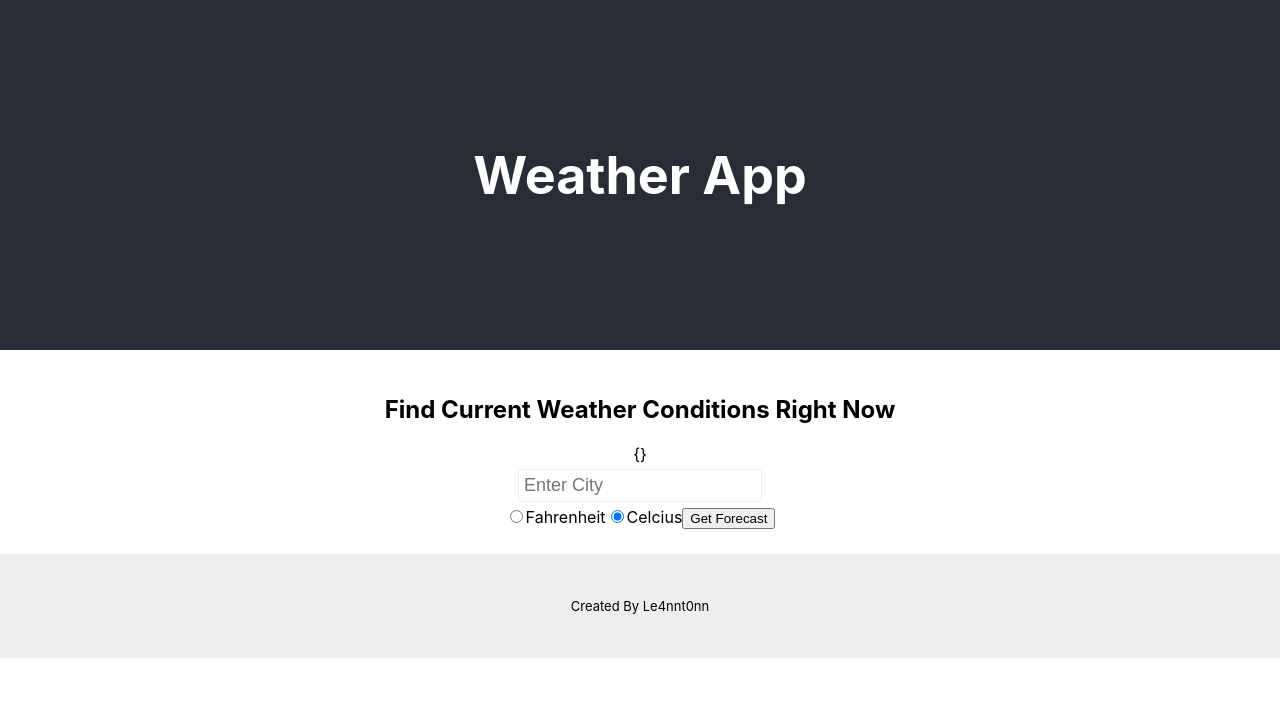
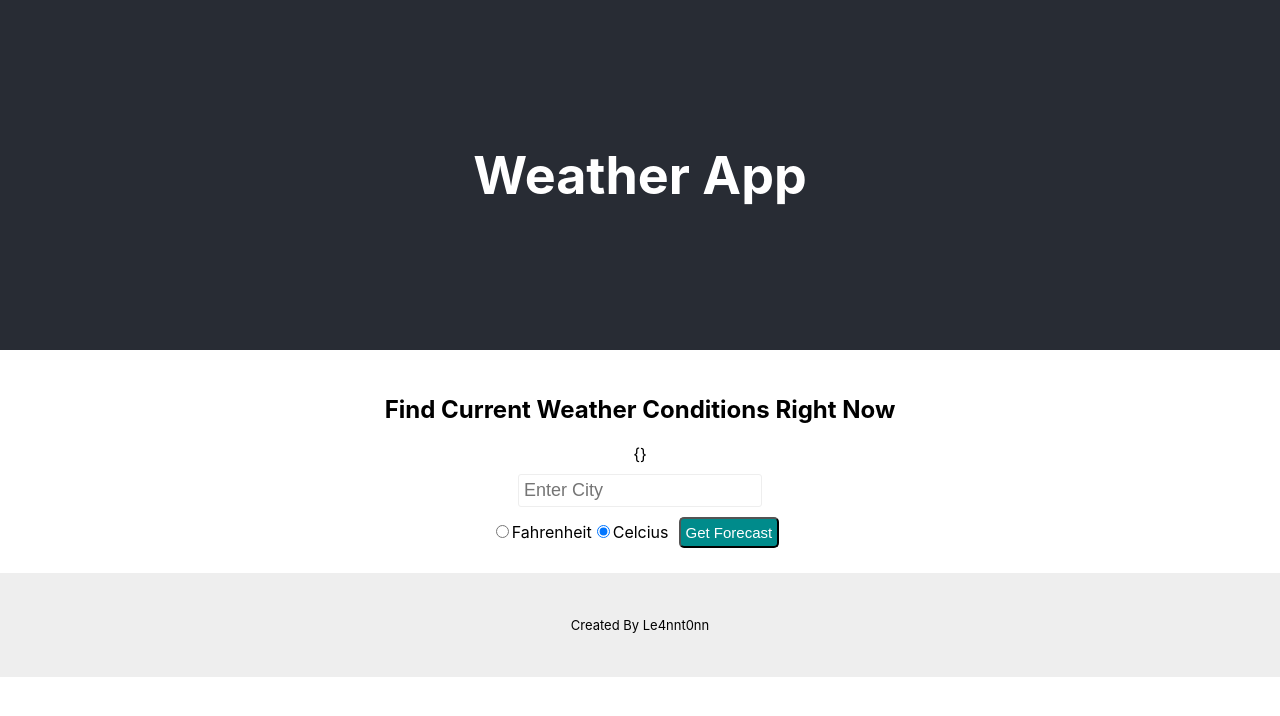
Before and after one commit to le4nnt0nn/Weather-App-React, a React (Create React App) app in the folder weather-app/: page / in a window 1280 px wide. Shown: the top 716 px of the page. Built offline with nearby package versions, Linux system fonts and the light colour scheme.

Commit message:
Forecast.module.css : added style to buttonInput

```diff
--- a/weather-app/src/components/Forecast/Forecast.module.css
+++ b/weather-app/src/components/Forecast/Forecast.module.css
@@ -4,7 +4,7 @@
     padding: 5px;
     border-radius: 3px;
     display: block;
-    margin: 5px auto;
+    margin: 10px auto 10px;
 }
 
 .textInput:hover {
@@ -20,3 +20,13 @@
 .radioInput {
     font-size: 10px;
 }
+
+.buttonInput {
+    margin: 0px 10px;
+    padding: 5px;
+    border-radius: 5px;
+    cursor: pointer;
+    color: white;
+    background-color: darkcyan;
+    font-size: 15px;
+}
```
